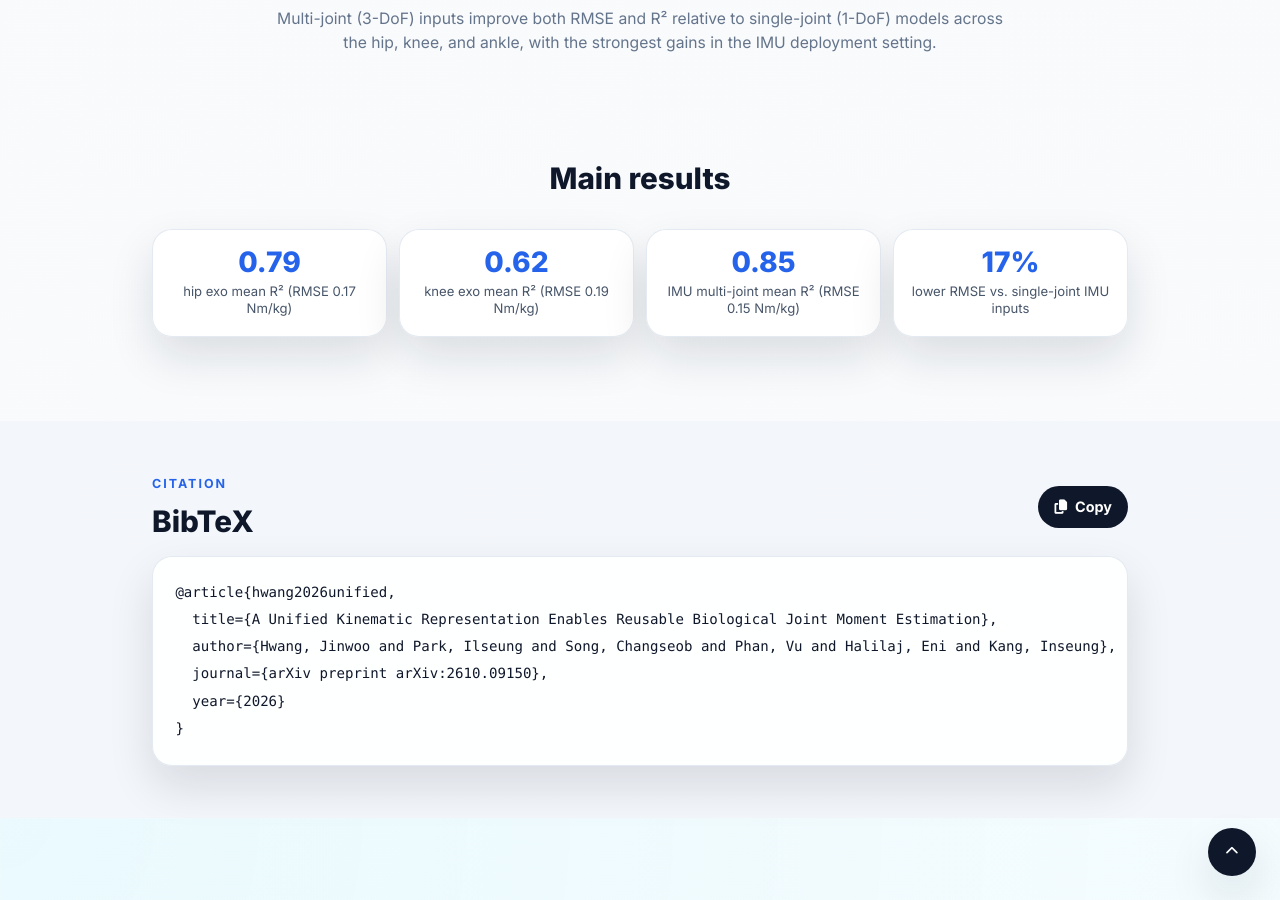
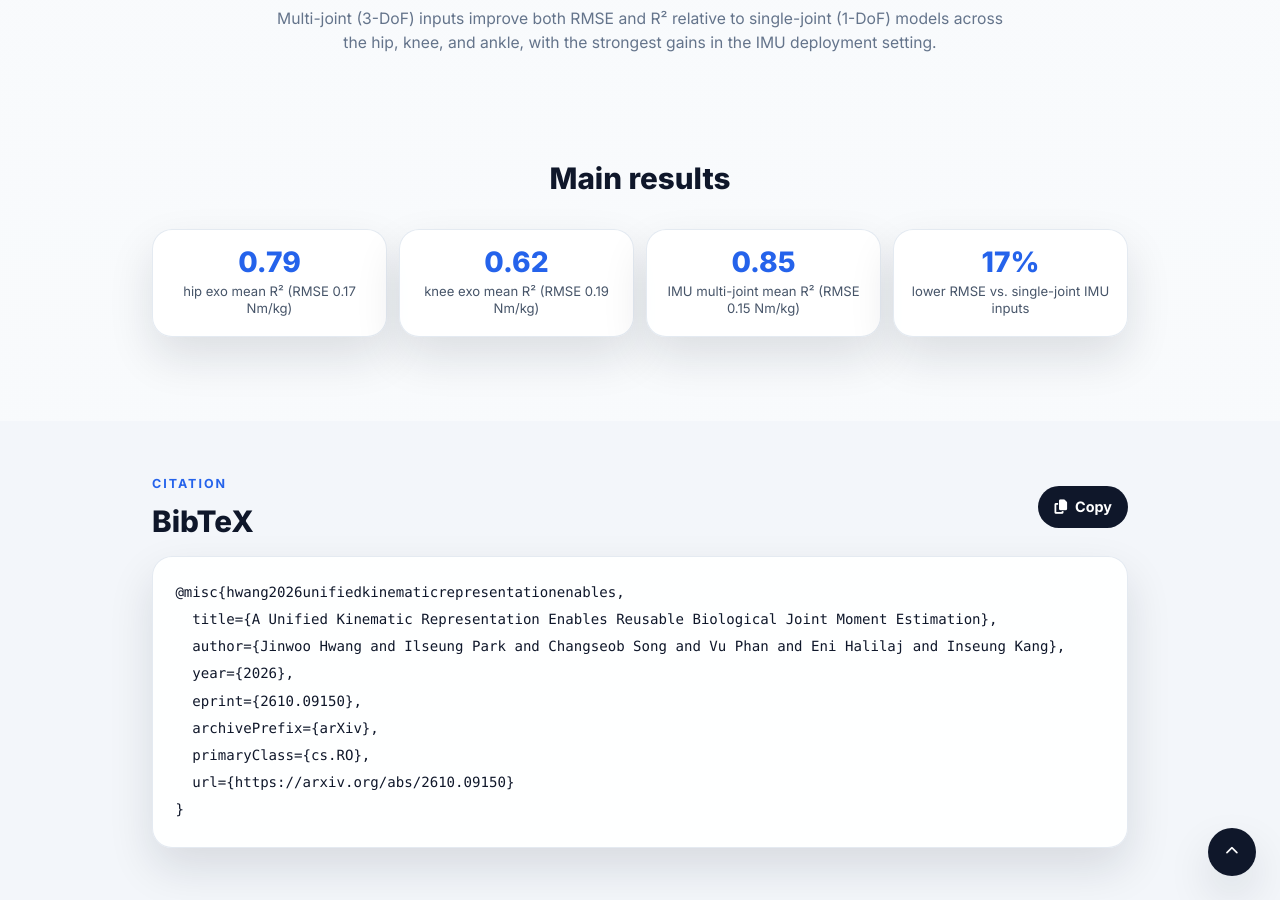
Before and after one commit to luorix1/luorix1.github.io, a Jekyll site: the page built from _publications/2026-kinematics-joint-moments.md, in a window 1280 px wide and 900 px high, scrolled down 6475 px. Built offline with Jekyll 4.4.1, drawn with Linux system fonts in a browser that asks for light colours; some web fonts are replaced.

Commit message:
Add bibtex

```diff
--- a/_publications/2026-kinematics-joint-moments.md
+++ b/_publications/2026-kinematics-joint-moments.md
@@ -70,11 +70,14 @@ stats:
     label: "lower RMSE vs. single-joint IMU inputs"
 
 bibtex: |
-  @article{hwang2026unified,
+  @misc{hwang2026unifiedkinematicrepresentationenables,
     title={A Unified Kinematic Representation Enables Reusable Biological Joint Moment Estimation},
-    author={Hwang, Jinwoo and Park, Ilseung and Song, Changseob and Phan, Vu and Halilaj, Eni and Kang, Inseung},
-    journal={arXiv preprint arXiv:2610.09150},
-    year={2026}
+    author={Jinwoo Hwang and Ilseung Park and Changseob Song and Vu Phan and Eni Halilaj and Inseung Kang},
+    year={2026},
+    eprint={2610.09150},
+    archivePrefix={arXiv},
+    primaryClass={cs.RO},
+    url={https://arxiv.org/abs/2610.09150}
   }
 ---
 
```
